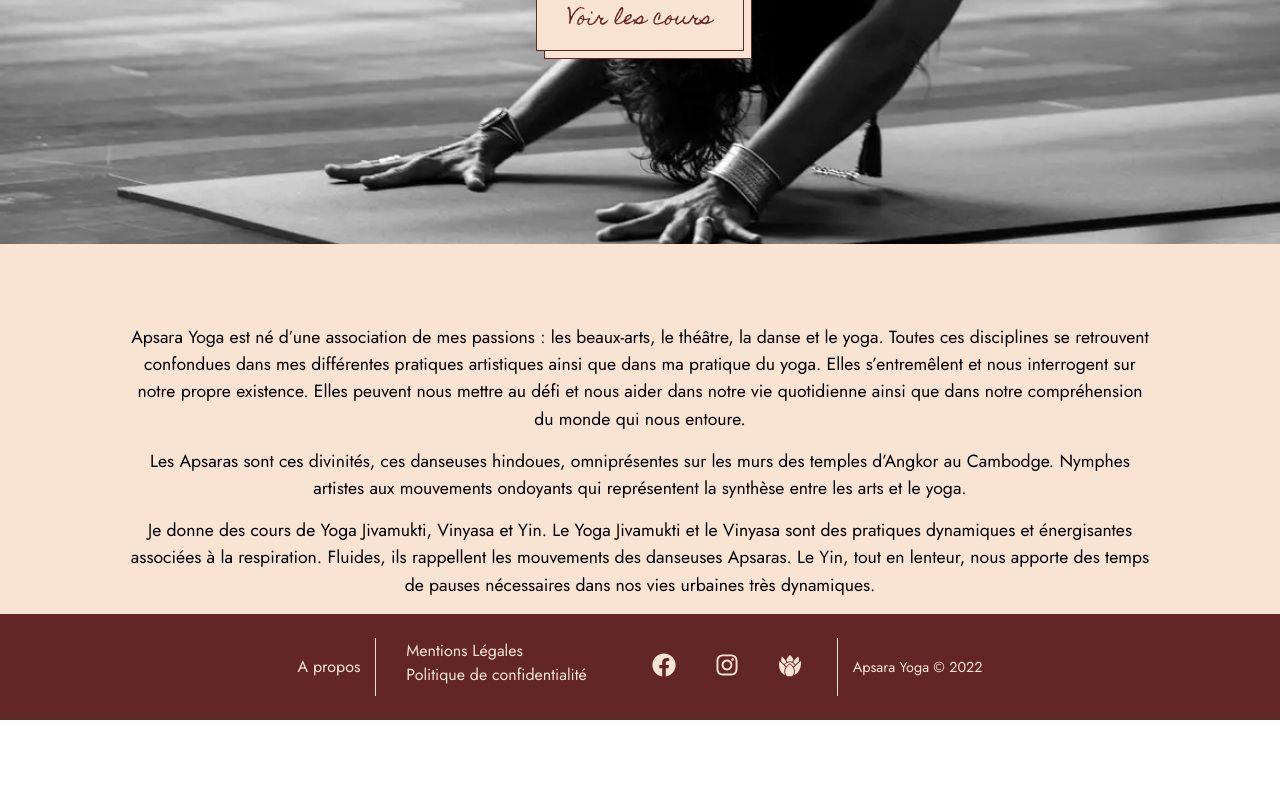
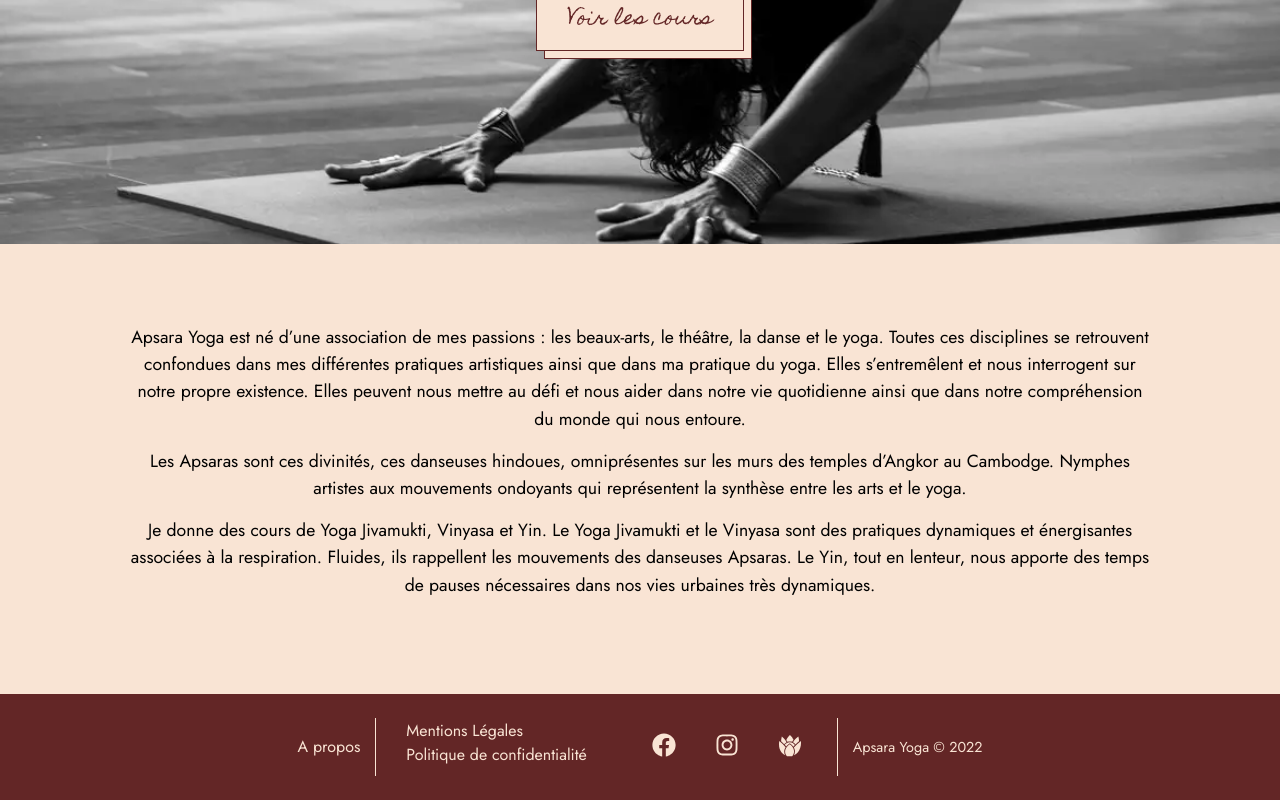
Before and after one commit to leabaty/yoga-website, a React (Create React App) app in the folder client/: page / in a window 1280 px wide. Shown: the part 516-1316 px from the top of the page. Before the commit the page ends 1236 px from the top, so only its background shows below. Built offline with nearby package versions, Linux system fonts and the light colour scheme.

Commit message:
style: Homepage padding bottom

```diff
--- a/client/src/components/pages/Home/Home.scss
+++ b/client/src/components/pages/Home/Home.scss
@@ -32,7 +32,7 @@
   }
 
   &__page {
-    padding: 80px 0 0 0;
+    padding: 80px 0 80px 0;
     max-width: 80%;
     text-align: center;
     margin: 0 auto;
```
Also changed, not shown: 1 other file (tests, documents, lock files or other folders).
